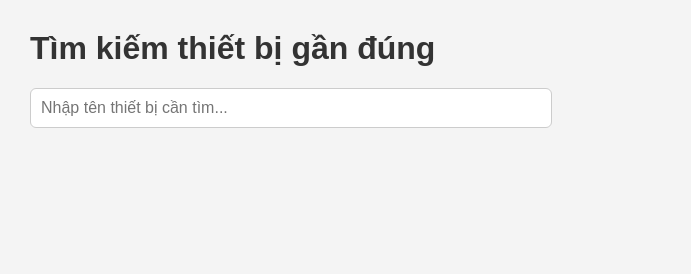
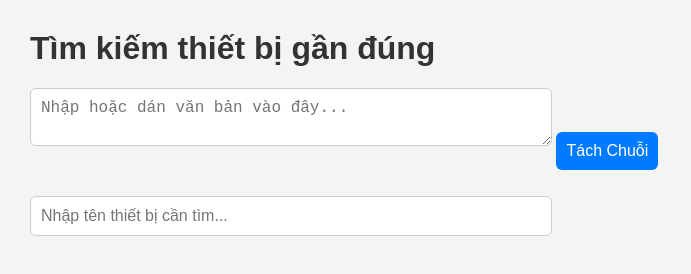
Before and after one commit to nhatquy-elec/giao_nhan_luoi, a plain HTML site: page index.html in a window 1280 px wide. Shown: the whole page, without its empty margins (0-691 px from the left). Drawn offline with nearby package versions, Linux system fonts and the light colour scheme.

Commit message:
Update index.html

```diff
--- a/index.html
+++ b/index.html
@@ -1,9 +1,9 @@
 <!DOCTYPE html>
 <html lang="vi">
 <head>
-  <meta charset="UTF-8" />
-  <meta name="viewport" content="width=device-width, initial-scale=1.0"/>
-  <title>Tìm kiếm thiết bị gần đúng</title>
+  <meta charset="UTF-8">
+  <meta name="viewport" content="width=device-width, initial-scale=1.0">
+  <title>Tìm kiếm thiết bị</title>
   <style>
     body {
       font-family: Arial, sans-serif;
@@ -13,14 +13,24 @@
     h1 {
       color: #333;
     }
-    input {
+    textarea, input {
       width: 100%;
       max-width: 500px;
       padding: 10px;
       font-size: 16px;
-      margin-bottom: 20px;
+      margin-bottom: 10px;
       border-radius: 6px;
       border: 1px solid #ccc;
+    }
+    button {
+      padding: 10px;
+      font-size: 16px;
+      border: none;
+      background: #007bff;
+      color: white;
+      border-radius: 6px;
+      cursor: pointer;
+      margin-bottom: 10px;
     }
     ul {
       list-style: none;
@@ -38,6 +48,13 @@
 <body>
 
   <h1>Tìm kiếm thiết bị gần đúng</h1>
+
+  <!-- Vùng nhập văn bản -->
+  <textarea id="inputText" placeholder="Nhập hoặc dán văn bản vào đây..."></textarea>
+  <button onclick="tachChuoi()">Tách Chuỗi</button>
+  <ul id="ketQuaChuoi"></ul>
+
+  <!-- Ô tìm kiếm thiết bị -->
   <input type="text" id="searchBox" placeholder="Nhập tên thiết bị cần tìm..." />
   <ul id="ketQua"></ul>
 
@@ -48,12 +65,7 @@
     let danhSachThietBi = [];
 
     fetch('devices.json')
-      .then(response => {
-        if (!response.ok) {
-          throw new Error("Không thể tải devices.json");
-        }
-        return response.json();
-      })
+      .then(response => response.json())
       .then(data => {
         danhSachThietBi = data;
         fuse = new Fuse(danhSachThietBi, {
@@ -66,11 +78,11 @@
         document.getElementById("ketQua").innerHTML = "<li>Lỗi khi tải danh sách thiết bị.</li>";
       });
 
-    const input = document.getElementById("searchBox");
+    const searchBox = document.getElementById("searchBox");
     const ketQua = document.getElementById("ketQua");
 
-    input.addEventListener("input", () => {
-      const tim = input.value.trim();
+    searchBox.addEventListener("input", () => {
+      const tim = searchBox.value.trim();
       ketQua.innerHTML = "";
 
       if (tim === "" || !fuse) return;
@@ -88,6 +100,28 @@
         ketQua.appendChild(li);
       });
     });
+
+    function tachChuoi() {
+      const inputText = document.getElementById("inputText").value.trim();
+      const ketQuaChuoi = document.getElementById("ketQuaChuoi");
+      ketQuaChuoi.innerHTML = "";
+
+      if (inputText === "") return;
+
+      const chuoiTach = inputText.includes(":") ? inputText.split(":").map(str => str.trim()) : [inputText];
+
+      chuoiTach.forEach(item => {
+        const li = document.createElement("li");
+        li.textContent = item;
+        ketQuaChuoi.appendChild(li);
+      });
+
+      // Sau khi tách, nếu có 2 phần, tự động đặt phần sau vào ô tìm kiếm thiết bị
+      if (chuoiTach.length > 1) {
+        searchBox.value = chuoiTach[1];
+        searchBox.dispatchEvent(new Event("input")); // Kích hoạt tìm kiếm
+      }
+    }
   </script>
 
 </body>
```
